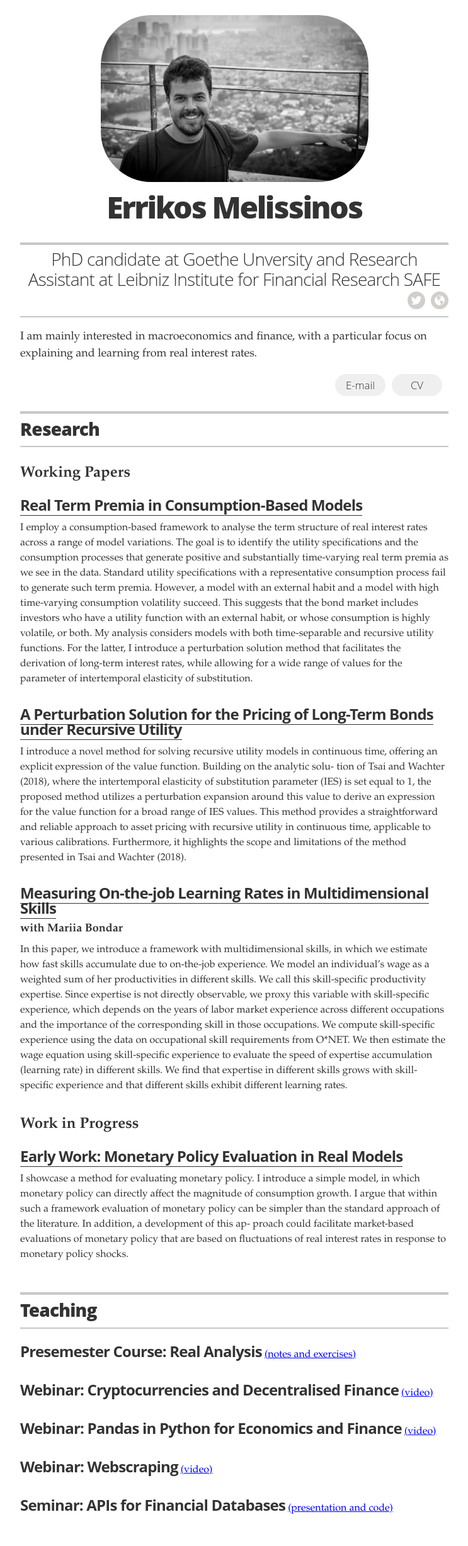
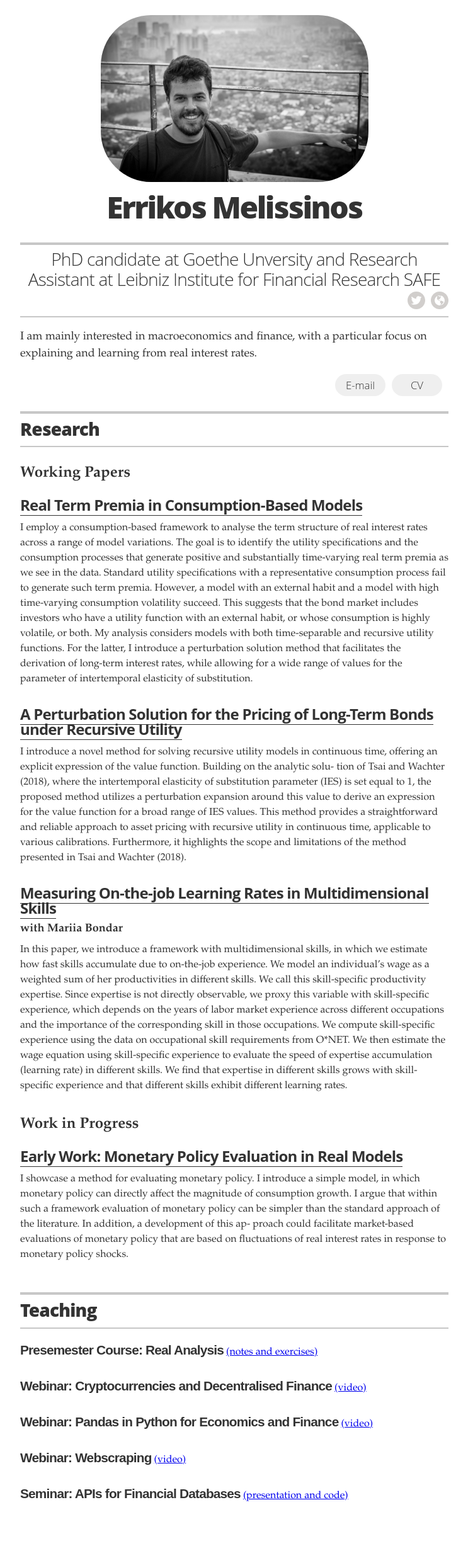
Before and after one commit to errikos-melissinos/errikos-melissinos.github.io, a Jekyll site: the page built from index.html, in a window 1280 px wide. Shown: the whole page at 63% size, without its empty margins (268-1011 px from the left). Built offline with Jekyll 4.4.1, drawn with Linux system fonts in a browser that asks for light colours.

Commit message:
Update resume.html

```diff
--- a/_layouts/resume.html
+++ b/_layouts/resume.html
@@ -165,7 +165,7 @@
         </header>
         {% for skill in site.data.skills %}
         <div class="resume-item">
-          <span class="resume-item-title" style="Open Sans">{{ skill.skill }}</span>
+          <span class="resume-item-title" style="font-family:sans-serif;font-size:1.3rem">{{ skill.skill }}</span>
            <a class="resume-item-details" itemprop="name">{% if skill.url %}<a href="{{ skill.url }}" itemprop="url">{{ skill.link }}</a>{% else %}{{ skill.link }}{% endif %}</a>
           <p class="resume-item-copy">{{ skill.description }}</p>
         </div>
```
